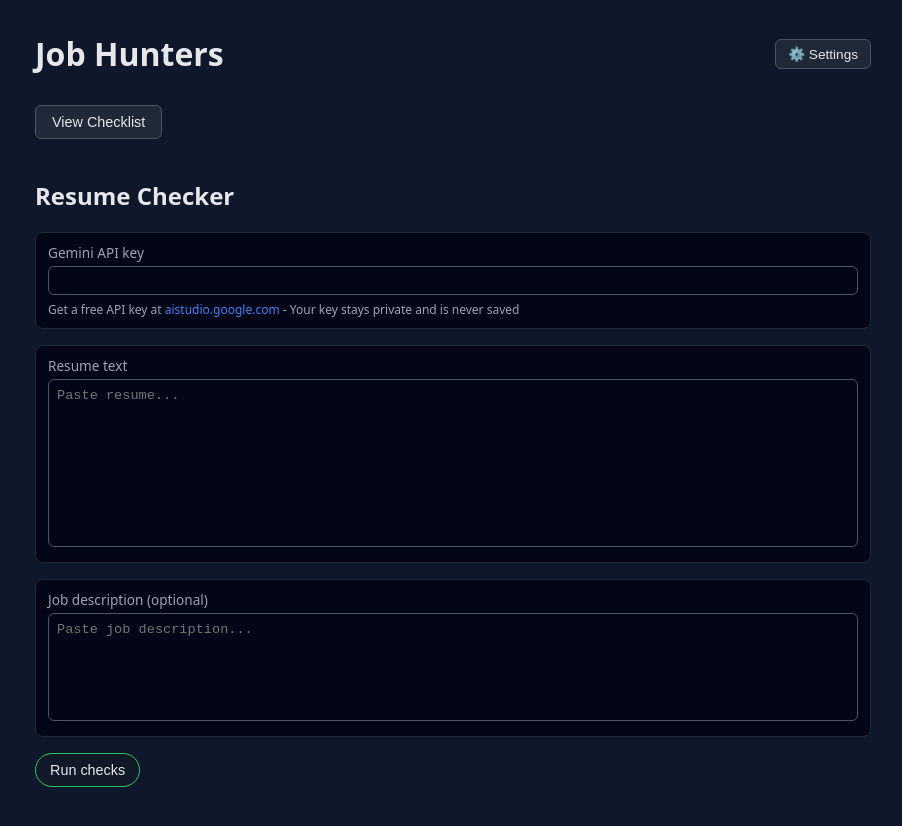
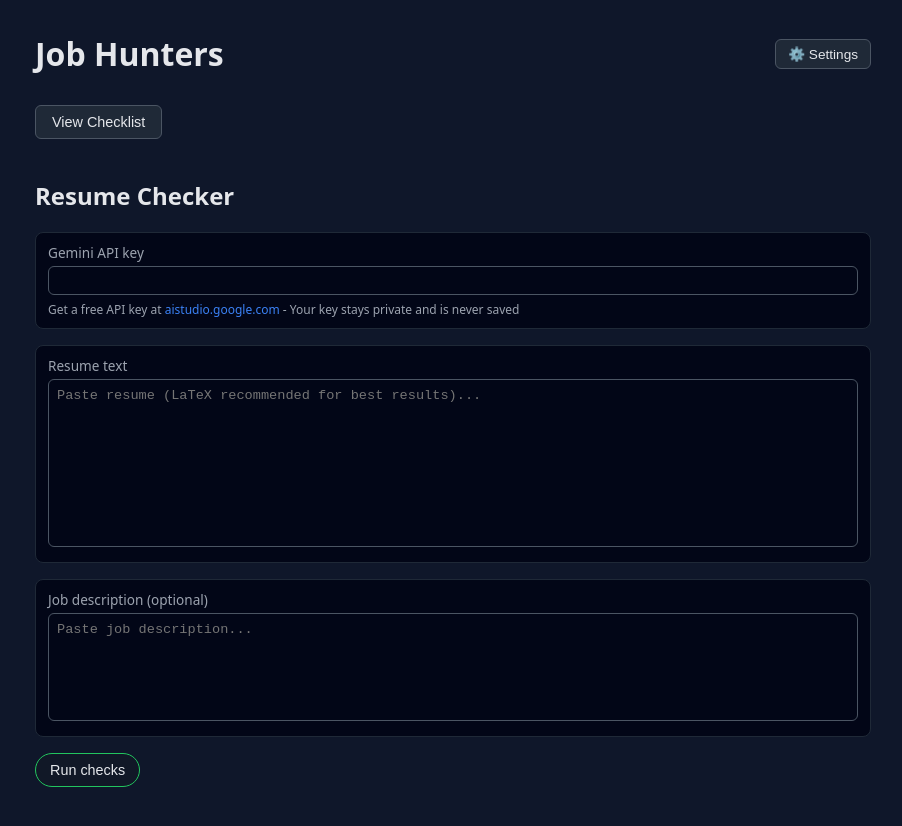
Before and after one commit to raghugg/job-hunter, a React (Vite) app in the folder web/: page / in a window 1280 px wide. Shown: the top 826 px of the page, without its empty margins (187-1089 px from the left). Built offline with nearby package versions, Linux system fonts and the light colour scheme.

Commit message:
Add LaTeX hint to resume placeholder text

```diff
--- a/web/src/tabs/ResumeTab.jsx
+++ b/web/src/tabs/ResumeTab.jsx
@@ -148,7 +148,7 @@ export default function ResumeTab({ onBack, hasNavigated }) {
 
       <div style={{ marginBottom: "16px", padding: "10px 12px", borderRadius: "8px", background: "#020617", border: "1px solid #1f2937" }}>
         <label style={{ fontSize: "0.85rem", color: "#9ca3af", display: "block", marginBottom: "4px" }}>Resume text</label>
-        <textarea value={resumeText} onChange={(e) => setResumeText(e.target.value)} rows={10} placeholder="Paste resume..." style={{ width: "100%", borderRadius: "6px", border: "1px solid #4b5563", background: "#020617", color: "#e5e7eb", padding: "8px", fontFamily: "monospace", fontSize: "0.85rem", resize: "none" }} />
+        <textarea value={resumeText} onChange={(e) => setResumeText(e.target.value)} rows={10} placeholder="Paste resume (LaTeX recommended for best results)..." style={{ width: "100%", borderRadius: "6px", border: "1px solid #4b5563", background: "#020617", color: "#e5e7eb", padding: "8px", fontFamily: "monospace", fontSize: "0.85rem", resize: "none" }} />
       </div>
 
       <div style={{ marginBottom: "16px", padding: "10px 12px", borderRadius: "8px", background: "#020617", border: "1px solid #1f2937" }}>
```
